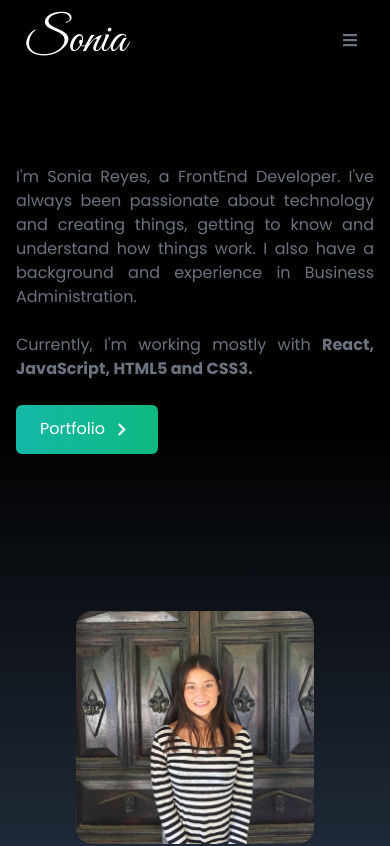
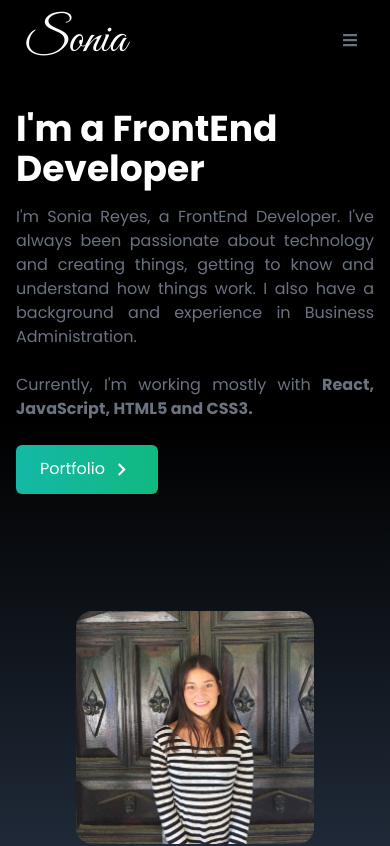
Before and after one commit to soniarez/sonia-portfolio, a React (Create React App) app: page / in a window 390 px wide. Shown: the top 846 px of the page. Built offline with nearby package versions, Linux system fonts and the light colour scheme.

Commit message:
text shows in mobile

```diff
--- a/src/components/Home.jsx
+++ b/src/components/Home.jsx
@@ -5,7 +5,6 @@ import { MdOutlineKeyboardArrowRight } from 'react-icons/md';
 import { Link } from 'react-scroll';
 
 const Home = () => {
-
   const [loopNum, setLoopNum] = useState(0);
   const [isDeleting, setIsDeleting] = useState(false);
   const [text, setText] = useState('');
@@ -71,17 +70,20 @@ const Home = () => {
               <ComponentToTrack />
             </div>
           </TrackVisibility>
-          <div id="description">
+          <p className=" text-4xl sm:text-7xl md:hidden lg:hidden font-bold text-white">
+            I'm a FrontEnd Developer
+          </p>
+
           <p className="text-gray-500 py-4 max-w-md text-justify ">
-              I'm Sonia Reyes, a FrontEnd Developer. I've always been passionate about technology and
-              creating things, getting to know and understand how things work. I
-              also have a background and experience in Business Administration.
+            I'm Sonia Reyes, a FrontEnd Developer. I've always been passionate
+            about technology and creating things, getting to know and understand
+            how things work. I also have a background and experience in Business
+            Administration.
             <br />
             <br />
             Currently, I'm working mostly with{' '}
             <strong>React, JavaScript, HTML5 and CSS3.</strong>
           </p>
-          </div>
 
           <div>
             <Link
--- a/src/components/Portfolio.jsx
+++ b/src/components/Portfolio.jsx
@@ -38,7 +38,7 @@ const Portfolio = () => {
       id: 5,
       src: burguerQueen,
       demo: 'https://es.wikipedia.org/wiki/Lim%C3%B3n',
-      about: "https://nerdcave.com/tailwind-cheat-sheet",
+      about: "https://scl-020-burger-queen.vercel.app/",
     },
   ];
 
```
Lines whose indentation alone changed are shown as unchanged.
